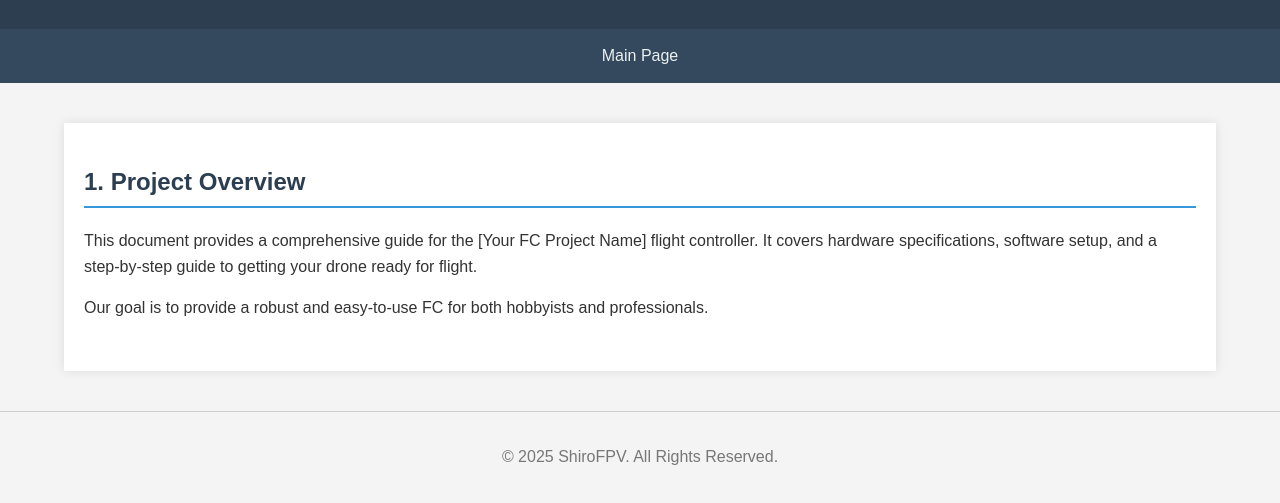
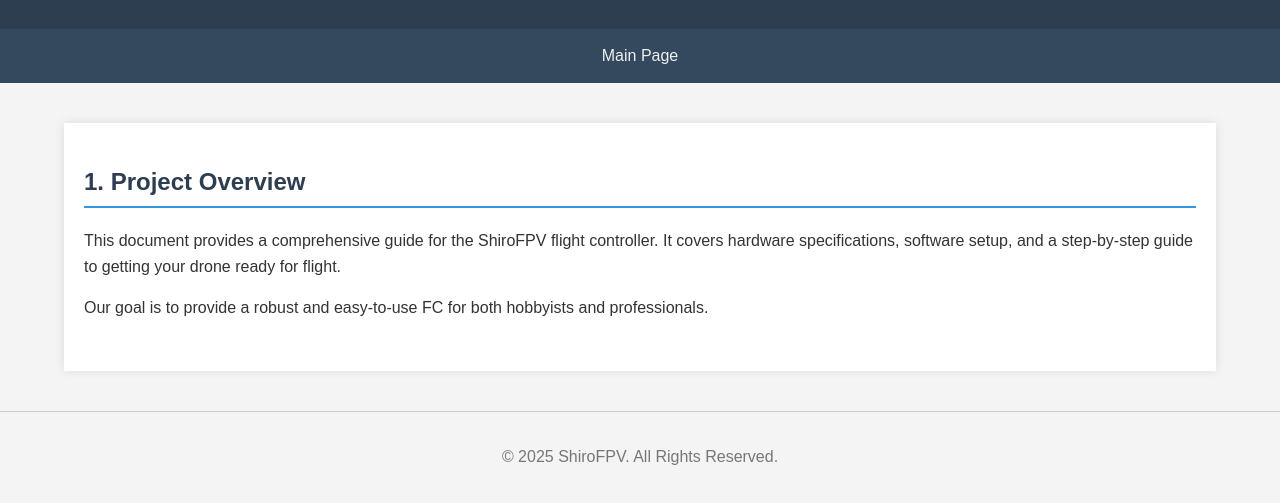
Before and after one commit to LordLOL8856/ShrioFPV, a plain HTML site: page html-files/overview.html in a window 1280 px wide. Shown: the part 117-620 px from the top of the page. Drawn offline with Linux system fonts and the light colour scheme.

Commit message:
overview.html aktualisieren

```diff
--- a/html-files/overview.html
+++ b/html-files/overview.html
@@ -82,7 +82,7 @@
         <main>
             <section class="doc-section">
                 <h2>1. Project Overview</h2>
-                <p>This document provides a comprehensive guide for the [Your FC Project Name] flight controller. It covers hardware specifications, software setup, and a step-by-step guide to getting your drone ready for flight.</p>
+                <p>This document provides a comprehensive guide for the ShiroFPV flight controller. It covers hardware specifications, software setup, and a step-by-step guide to getting your drone ready for flight.</p>
                 <p>Our goal is to provide a robust and easy-to-use FC for both hobbyists and professionals.</p>
             </section>
         </main>
```
